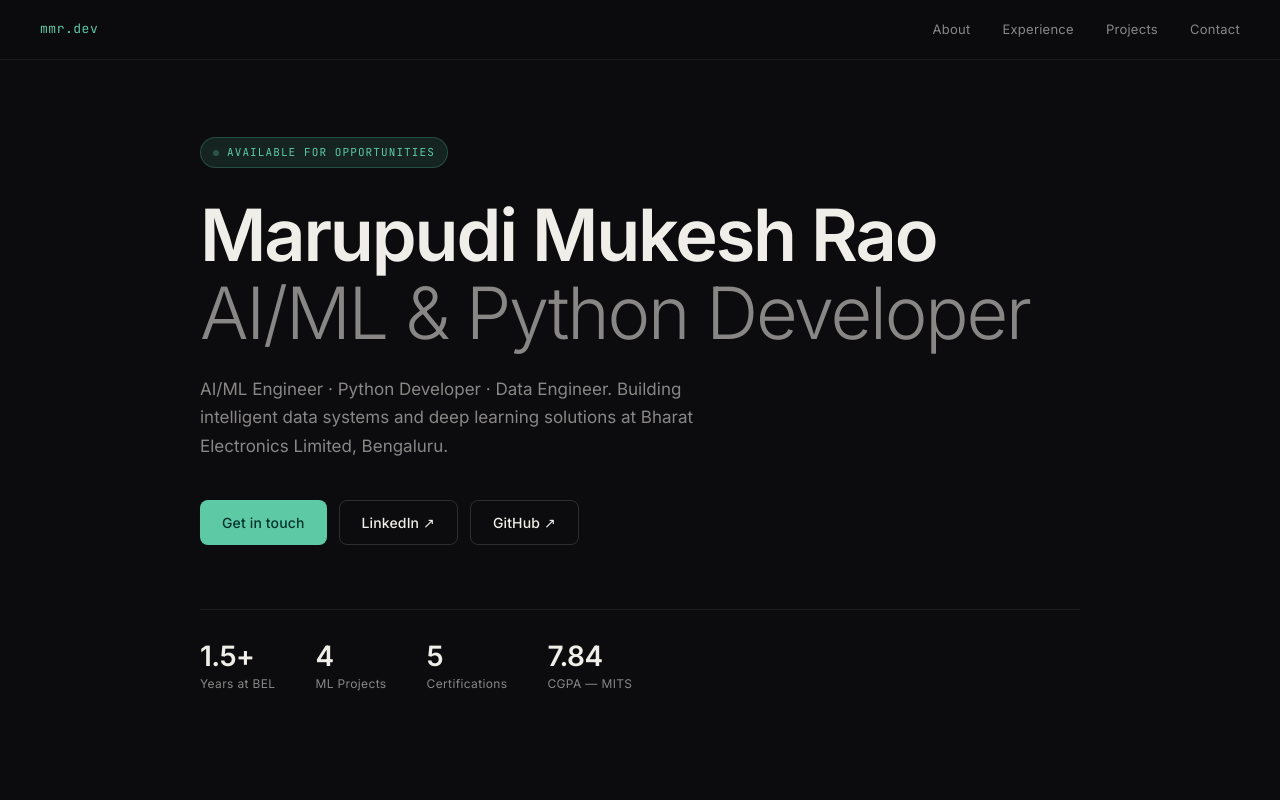
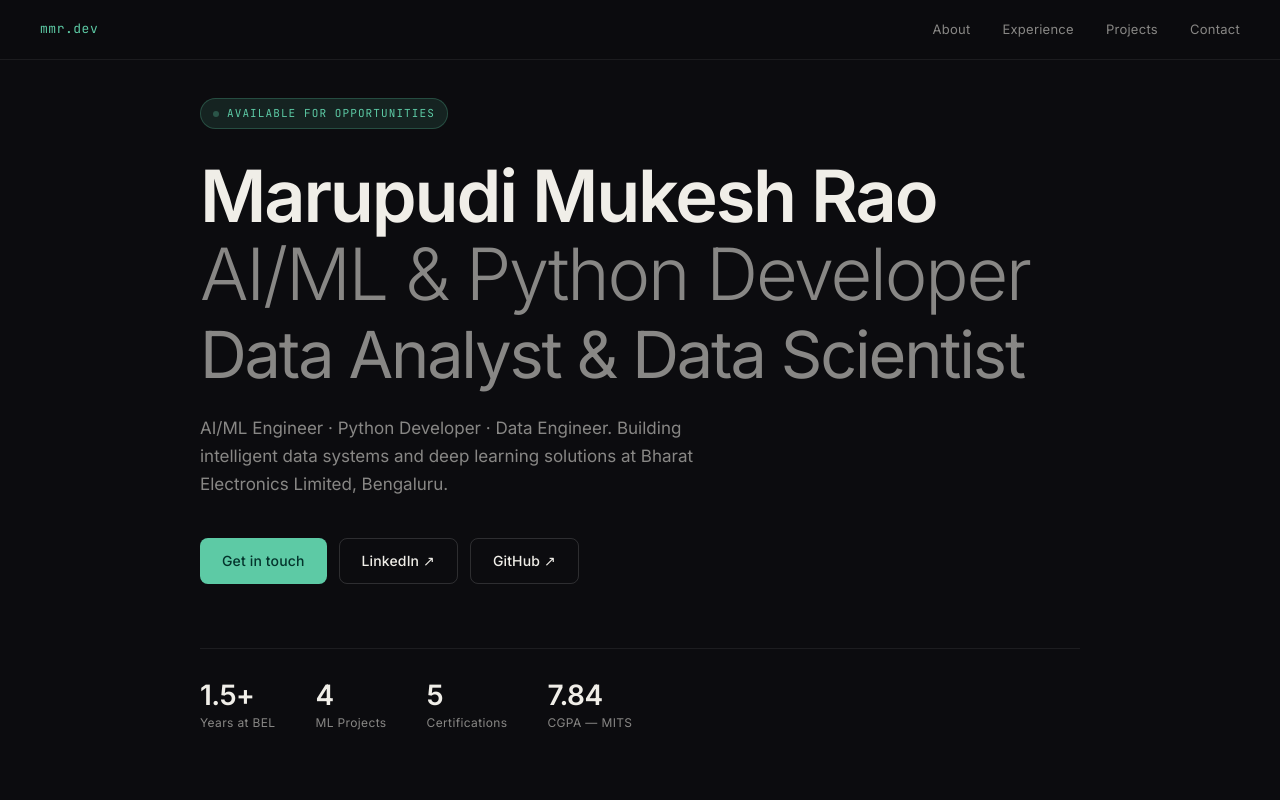
Before and after one commit to Mukeshraomarupudi/Mukesh-protofolio, a website: page public/index.html in a window 1280 px wide. Shown: the top 800 px of the page. Drawn offline with Linux system fonts and the light colour scheme.

Commit message:
Add Data Analyst and Data Scientist roles below AI/ML & Python Developer

```diff
--- a/public/index.html
+++ b/public/index.html
@@ -395,7 +395,8 @@
     <div class="hero-tag">Available for opportunities</div>
     <h1>
       Marupudi Mukesh Rao<br>
-      <span class="dim">AI/ML & Python Developer</span>
+      <span class="dim">AI/ML & Python Developer</span><br>
+      <span class="dim" style="font-size: 0.9em; font-weight: 400;">Data Analyst & Data Scientist</span>
     </h1>
     <p class="hero-sub">
       AI/ML Engineer · Python Developer · Data Engineer. Building intelligent data systems and deep learning solutions at Bharat Electronics Limited, Bengaluru.
```
